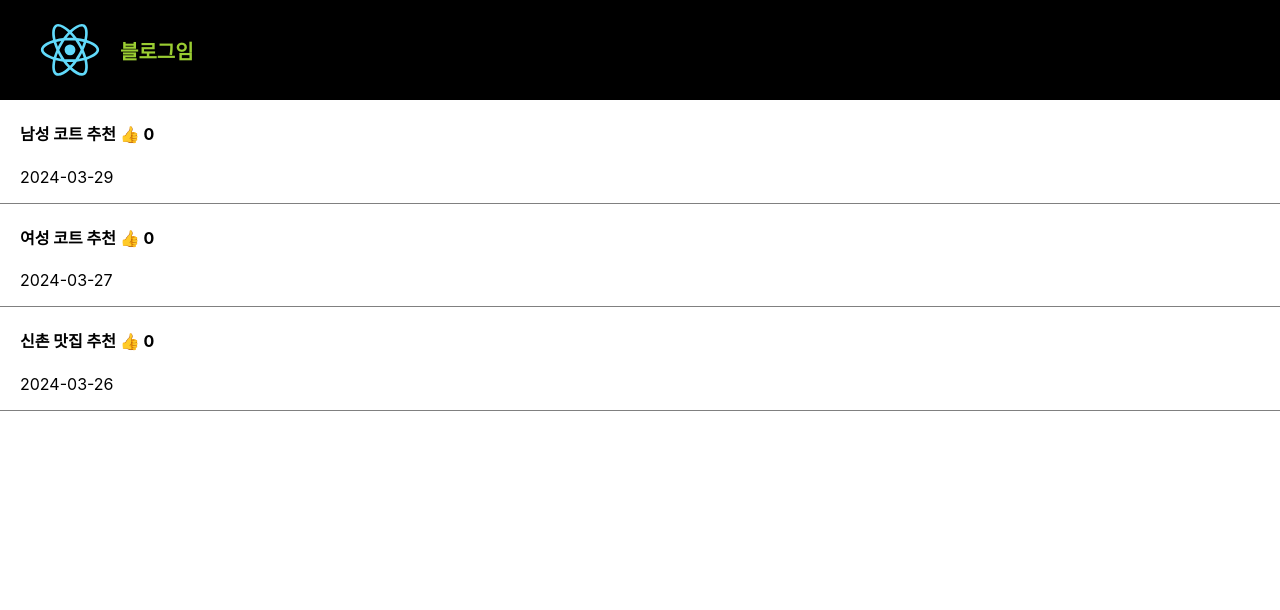
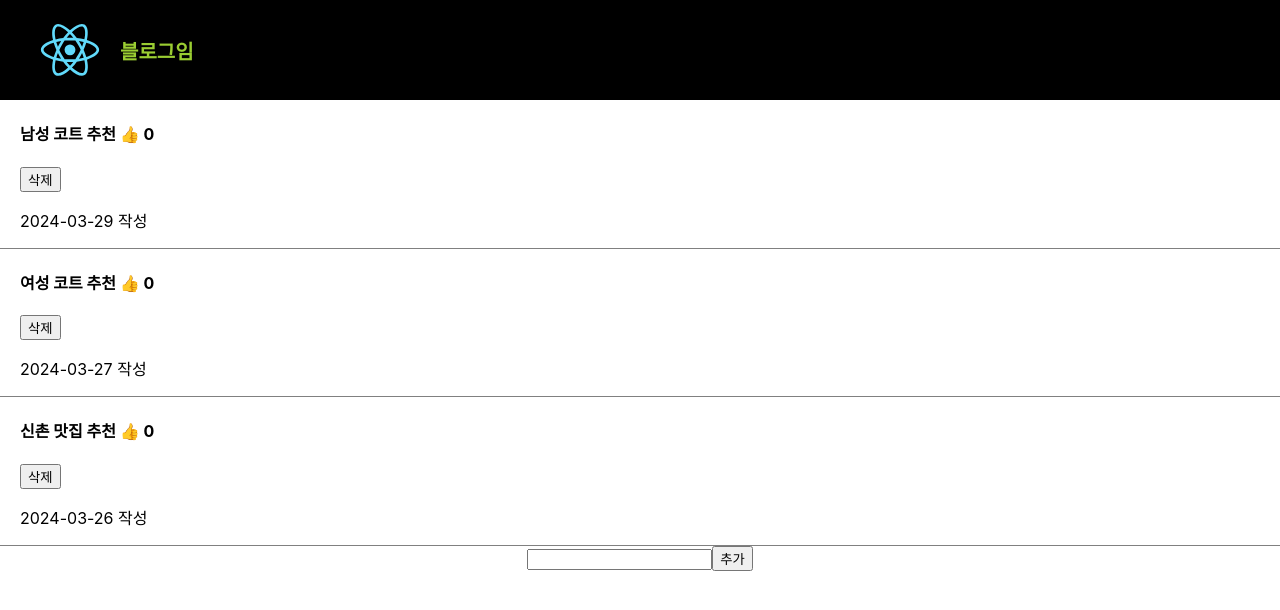
Before and after one commit to sonsungjong/React_blog, a React (Create React App) app: page / in a window 1280 px wide. Shown: the top 610 px of the page. Built offline with nearby package versions, Linux system fonts and the light colour scheme.

Commit message:
13. 글 추가 및 삭제 버튼

```diff
--- a/src/App.js
+++ b/src/App.js
@@ -60,6 +60,7 @@ function App() {
   // html/css 만들고, UI현재상태를 useState에 저장, state를 변경하면서 UI가 어떻게 보일지 작성
 
   let [getTitleNum, setTitleNum] = useState(0)
+  let [getInputValue, setInputValue] = useState('')
 
   return (
     <div className="App">
@@ -79,19 +80,59 @@ function App() {
               <h4 onClick={()=>{
                 setTitleNum(idx)
                 setModal(true)
-            }}>{element} <span onClick={()=>{
+              }}>{element} <span onClick={(e)=>{
+                e.stopPropagation()
                 setScore((prev)=>{
                   const updateSources = [...prev]
                   updateSources[idx] += 1
                   return updateSources
                 })
               }}>👍</span> {getScore[idx]} </h4>
-            <p>{getDateTime[idx]}</p>
+              <button onClick={()=>{
+                  setTitle(()=>{
+                    let titleArr = [...getTitle]
+                    titleArr.splice(idx, 1)
+                    return titleArr
+                  })
+                  setDateTime((prev)=>{
+                    let dateTimeArr = [...prev]
+                    dateTimeArr.splice(idx, 1)
+                    return dateTimeArr
+                  })
+                  setScore((score)=>{
+                    let scoreArr = [...score]
+                    scoreArr.splice(idx, 1)
+                    return scoreArr
+                  })
+                }
+              }>삭제</button>
+              <p>{getDateTime[idx]} 작성</p>
             </div>
           )       // 배열로 담아줌 [<div>안녕</div>, <div>안녕</div>, <div>안녕</div>]
         })
 
       }
+
+      <input type="text" onChange={(e)=>{
+        setInputValue(e.target.value)
+        console.log(getInputValue)
+      }}/><button onClick={(e)=>{
+        setTitle(()=>{
+          let titleArr = [...getTitle]
+          titleArr.unshift(getInputValue)
+          return titleArr
+        })
+        setDateTime((prev)=>{
+          let dateTimeArr = [...prev]
+          dateTimeArr.unshift('2024-04-01')
+          return dateTimeArr
+        })
+        setScore((score)=>{
+          let scoreArr = [...score]
+          scoreArr.unshift(0)
+          return scoreArr
+        })
+      }}>추가</button>
 
       {
         // 자바스크립트 코드 넣으려면 {}
```
Lines whose indentation alone changed are shown as unchanged.
